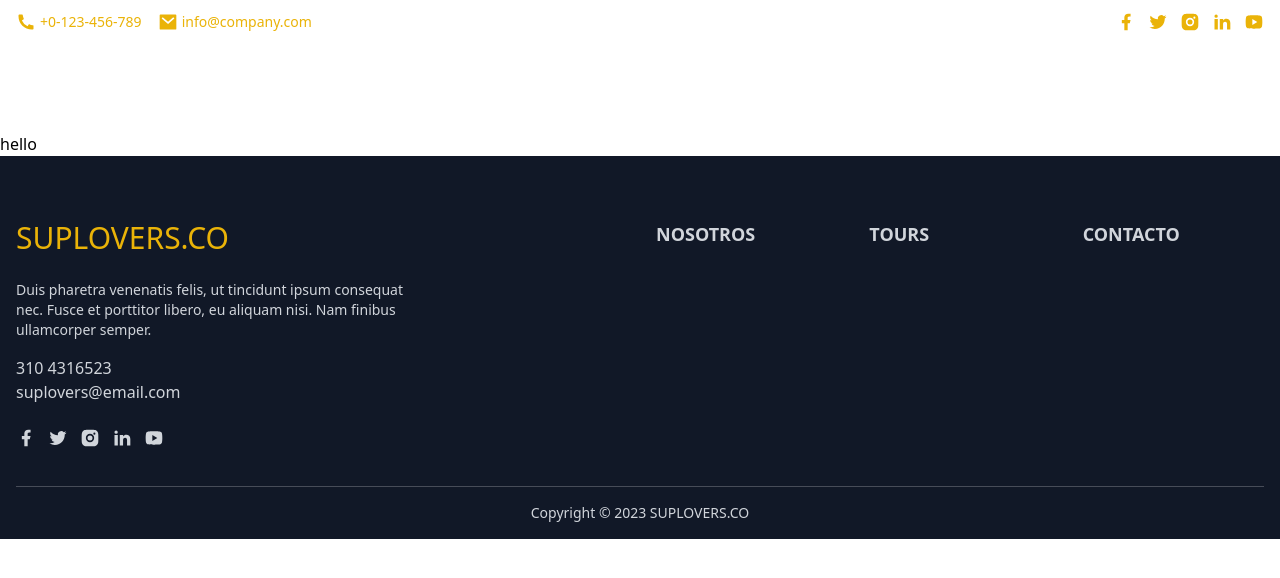
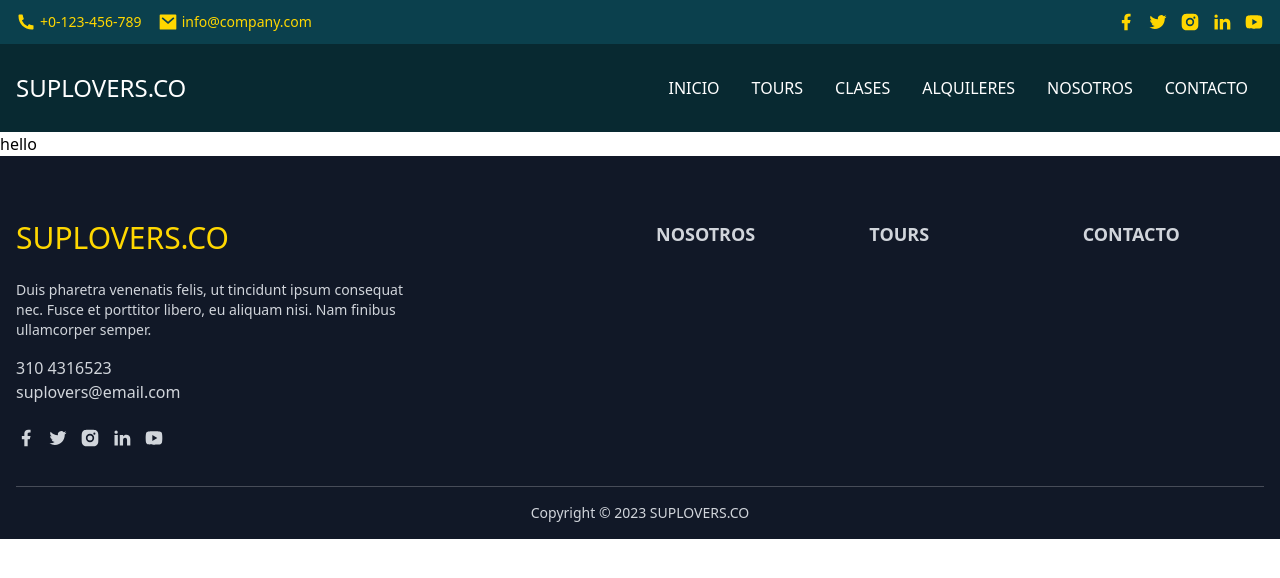
Before and after one commit to rishi-raj-jain/suplovers-astro, an Astro site: page / in a window 1280 px wide. Built offline with nearby package versions, Linux system fonts and the light colour scheme; Astro itself is replaced by a stand-in of ours.

Commit message:
fixes error in color

```diff
--- a/src/components/NavBar.astro
+++ b/src/components/NavBar.astro
@@ -1,4 +1,4 @@
-<header class="bg-white" data-pgc-define="header" data-pgc-define-name="Header">
+<header data-pgc-define="header" data-pgc-define-name="Header">
   <div class="bg-dark_cyan-500">
     <div
       class="container flex flex-wrap items-center justify-between mx-auto py-2"
--- a/tailwind.config.mjs
+++ b/tailwind.config.mjs
@@ -3,7 +3,6 @@ export default {
   content: ["./src/**/*.{astro,html,js,jsx,md,mdx,svelte,ts,tsx,vue}"],
   theme: {
     extend: {
-      colors: {
       colors: {
         dark_cyan: {
           50: "#dae2e4",
@@ -112,6 +111,5 @@ export default {
       },
     },
   },
-  },
   plugins: [],
 };
```
Lines whose indentation alone changed are shown as unchanged.
